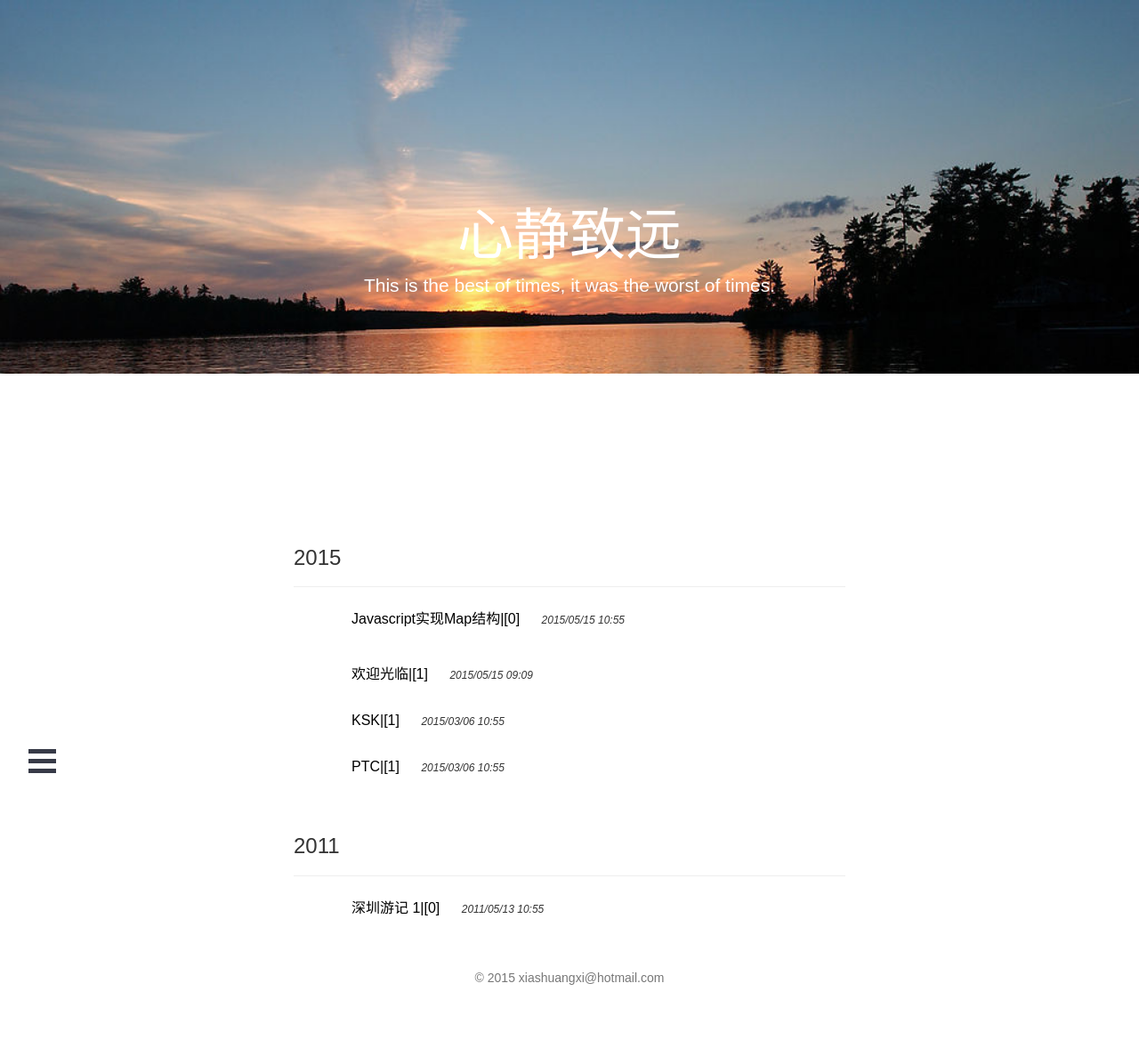
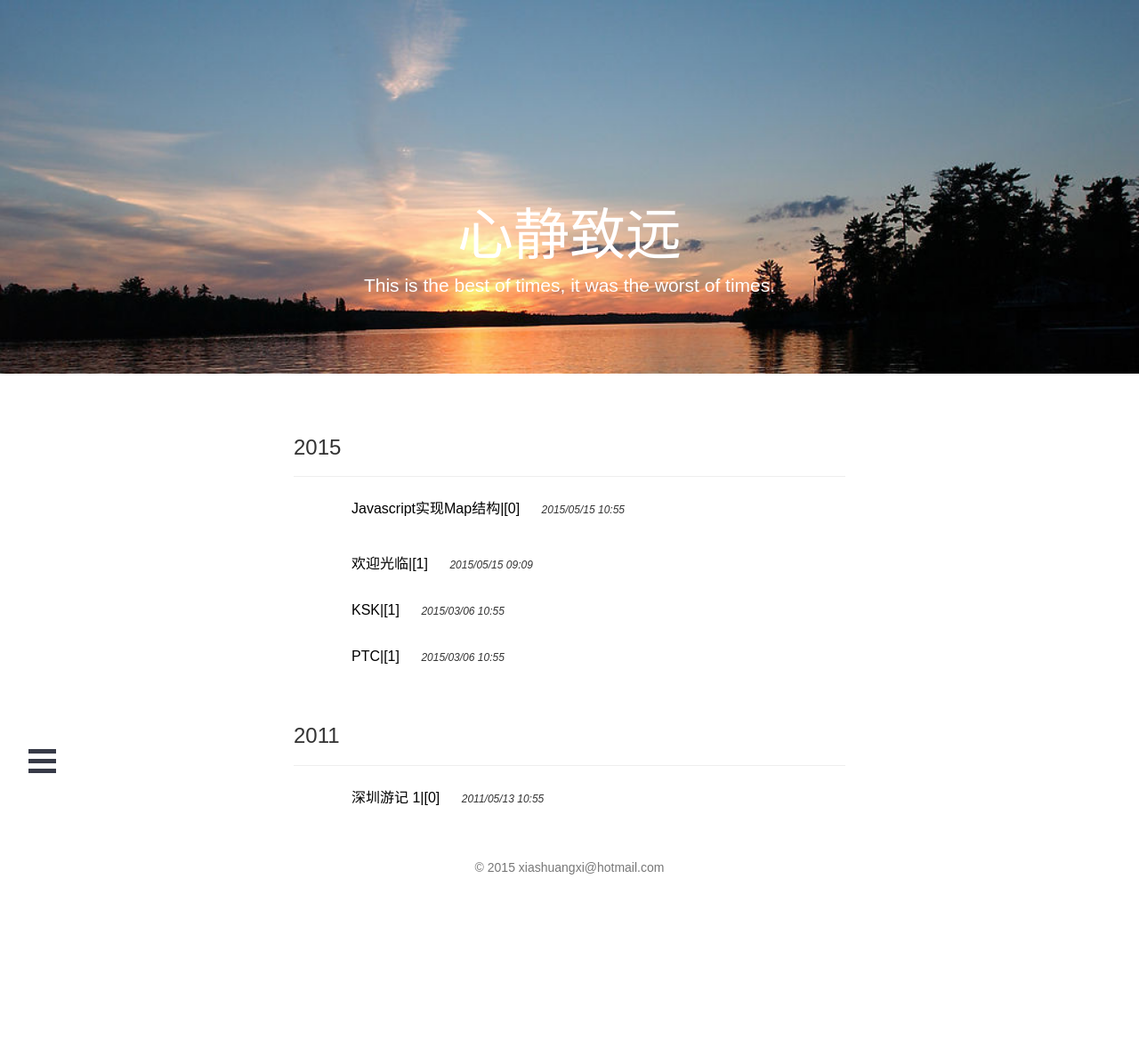
Before and after one commit to jinchangle/xiashuangxi.github.io, a Jekyll site: the page built from archive.html, in a window 1280 px wide. Shown: the whole page at 89% size. Built offline with Jekyll 4.4.1, drawn with Linux system fonts in a browser that asks for light colours; nearby versions of some CDN libraries; comment, search, counter and statistics services are not loaded; after the commit the page ends 1063 px from its top, so only the background shows below that.

Commit message:
Update archive.html

```diff
--- a/_layouts/archive.html
+++ b/_layouts/archive.html
@@ -3,12 +3,7 @@
 {% include head.html %}
     <body>
         {% include banner.html %}
-        <div class="container" style='padding-top:50px;'>
-            <div class="container" style='padding-top:50px;'>
-
-            </div>
-            <br>
-
+        <div class="container">
             {% assign year = '' %}
             {% assign p = 0 %}
             {% for post in site.posts %}
@@ -28,16 +23,12 @@
                                     <a href = '{{ post.url }}'>{{ post.title }}|[{{p}}]</a>
                                     <span style="font-size:12px;margin-left: 20px;font-style:italic;">{{ post.date | date:"%Y/%m/%d %H:%M"}}</span>
                             </p>
-
-
                         </div>
                     </div>
-
                     {% if p == 0%}
                     <p>
                     {% endif %}
             {% endfor %}
-
         </div>
         {% include copyright.html %}
     </body>
```
